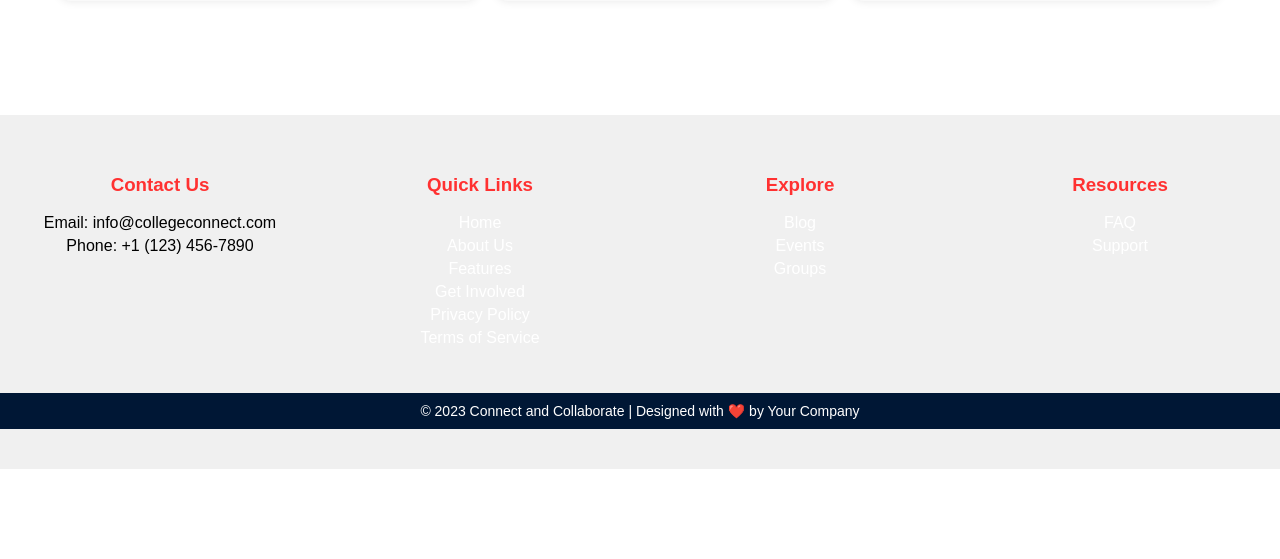
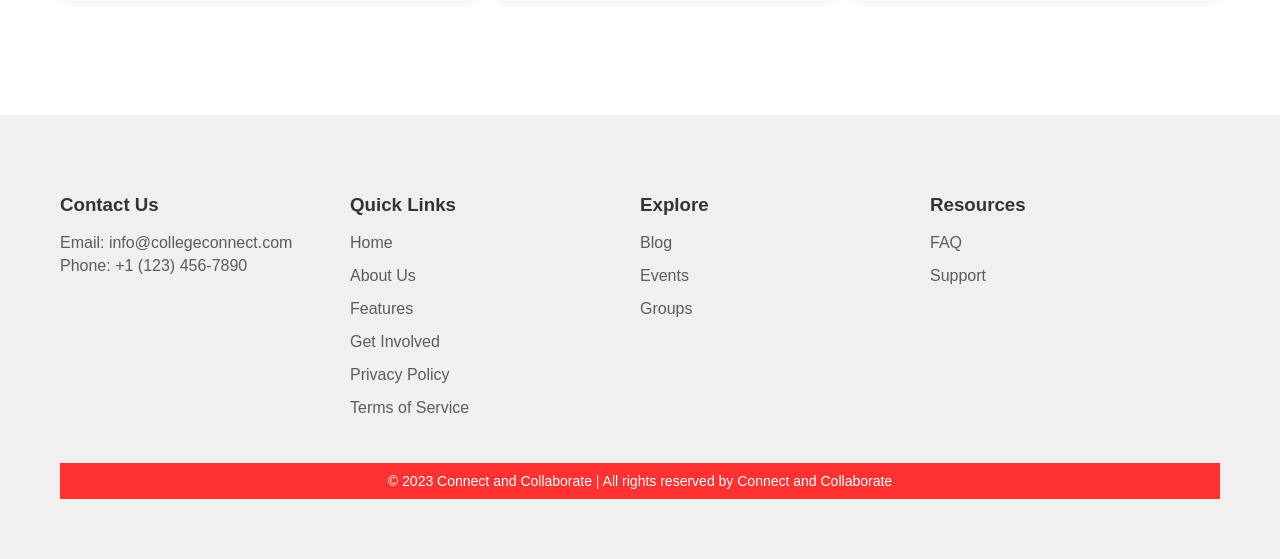
Before and after one commit to AMSANJEEV28/MajorProject_CollegeConnectTechBridge, a Django app: page / in a window 1280 px wide; the page is wider, and only the part inside the window is pictured. Shown: the part 4928-5487 px from the top of that part. Before the commit the page ends 5397 px from the top of that part, so only its background shows below. Run offline with Django 4.2, Linux system fonts and the light colour scheme.

Commit message:
Home page

```diff
--- a/home/templates/home.html
+++ b/home/templates/home.html
@@ -85,12 +85,12 @@
           {% endif %}
 
           {% if user.is_authenticated %}
-            <div class="dropdown-content">
+            <div class="dropdown-content" style="margin-left:-50px;">
               <a href="{% url 'user:profile' %}">Profile</a>
               <a href="{% url 'user:signout' %}">Logout</a>
             </div>
           {% else %}
-            <div class="dropdown-content">
+            <div class="dropdown-content" style="margin-left:-50px;">
               <a href="{% url 'user:signin' %}">Login</a>
               <a href="{% url 'user:signup' %}">Signup</a>
             </div>
@@ -619,12 +619,12 @@
     <footer class="footer">
       <div class="footer-content">
         <div class="footer-section">
-          <h3>Contact Us</h3>
+          <h3 class="footer-h">Contact Us</h3>
           <p>Email: info@collegeconnect.com</p>
           <p>Phone: +1 (123) 456-7890</p>
         </div>
         <div class="footer-section">
-          <h3>Quick Links</h3>
+          <h3 class="footer-h">Quick Links</h3>
           <ul>
             <li>
               <a href="{% url 'home' %}">Home</a>
@@ -647,7 +647,7 @@
           </ul>
         </div>
         <div class="footer-section">
-          <h3>Explore</h3>
+          <h3 class="footer-h">Explore</h3>
           <ul>
             <li>
               <a href="#">Blog</a>
@@ -661,7 +661,7 @@
           </ul>
         </div>
         <div class="footer-section">
-          <h3>Resources</h3>
+          <h3 class="footer-h">Resources</h3>
           <ul>
             <li>
               <a href="#">FAQ</a>
@@ -673,7 +673,7 @@
         </div>
       </div>
       <div class="footer-bottom">
-        <p>&copy; 2023 Connect and Collaborate | Designed with ❤️ by Your Company</p>
+        <p>&copy; 2023 Connect and Collaborate | All rights reserved by Connect and Collaborate</p>
       </div>
     </footer>
   </body>
--- a/static/css/home.css
+++ b/static/css/home.css
@@ -113,13 +113,14 @@ a {
 }
 
 .dropdown-content {
+    width:max-content;
     display: none;
     position: absolute;
-    background-color: rgba(100, 100, 100);
-    box-shadow: 0 8px 16px rgba(0, 0, 0, 0.1);
-    padding: 10px;
+    background-color: #ff313f;
+    box-shadow: 0 4px 8px rgba(0, 0, 0, 0.1);
+    padding: 20px;
     z-index: 1;
-    border-radius: 5px;
+    border-radius: 3px;
     margin-left: -5px;
     margin-top: 2px;
 }
@@ -135,10 +136,8 @@ a {
     margin: 5px 0;
     transition: color 0.3s;
     font-size: 20px;
-}
-
-.dropdown-content a:hover {
-    color: #ff313f;
+    padding:5px;
+    border-bottom:1px solid #d6d6d6;
 }
 
 .profile-picture {
@@ -764,8 +763,8 @@ i.material-icons {
 .footer {
     background-color: #f0f0f0;
     color: #ffffff;
-    padding: 40px 0;
-    text-align: center;
+    padding: 60px;
+    text-align: left;
 }
 
 .footer-content {
@@ -782,11 +781,13 @@ i.material-icons {
 }
 
 .footer h3 {
-    color: #ff3131;
+    color: #333333;
+    font-weight:bold;
 }
 
 .footer p {
     margin: 5px 0;
+    color:#5b5b5b
 }
 
 .footer-section ul {
@@ -795,16 +796,16 @@ i.material-icons {
 }
 
 .footer-section li {
-    margin-bottom: 5px;
+    margin-bottom: 15px;
 }
 
 .footer-section a {
-    color: #ffffff;
+    color: #5b5b5b;
     text-decoration: none;
 }
 
 .footer-section a:hover {
-    color: #ff3131;
+    color: #272727;
 }
 
 .social-icons {
@@ -824,7 +825,7 @@ i.material-icons {
 }
 
 .footer-bottom {
-    background-color: #001735;
+    background-color: #ff3131;
     padding: 10px 0;
     text-align: center;
 }
```
Also changed, not shown: social/views.py (+7 -5 lines).
